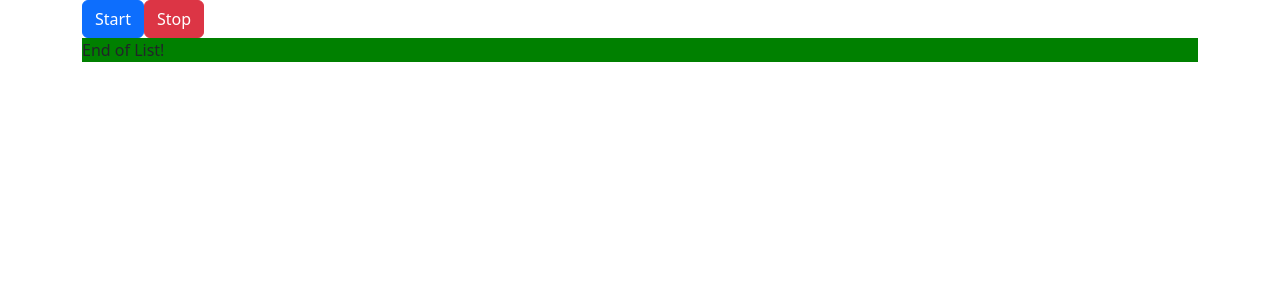
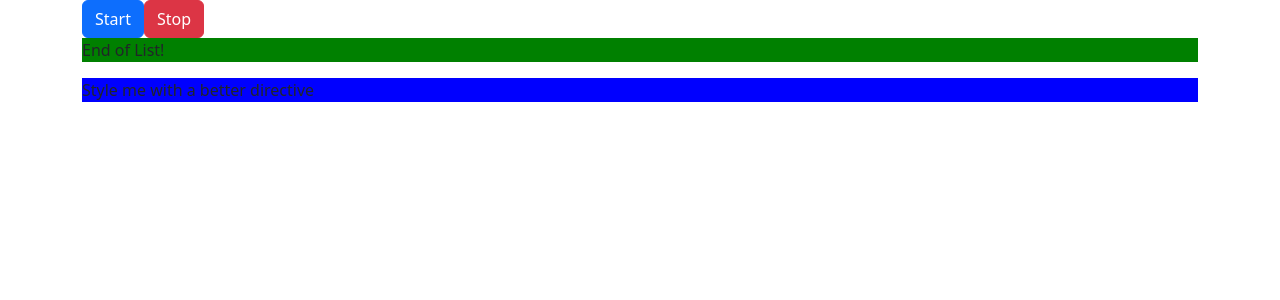
Before and after one commit to jvilla1991/bind-it-app, an Angular app: page / in a window 1280 px wide. Shown: the top 300 px of the page. Built offline with nearby package versions, Linux system fonts and the light colour scheme.

Commit message:
Formulated a better directive

```diff
--- a/src/app/app.component.html
+++ b/src/app/app.component.html
@@ -9,5 +9,7 @@
     </ng-template>
   </ng-container>
   <p appBasicHighlight>End of List!</p>
+  <!-- This one is defined in it's own file -->
+  <p appBetterHighlight>Style me with a better directive</p>
 
 </div>
--- a/src/app/better-highlight/better-highlight.directive.ts
+++ b/src/app/better-highlight/better-highlight.directive.ts
@@ -1,10 +1,14 @@
-import { Directive } from '@angular/core';
+import { Directive, ElementRef, OnInit, Renderer2 } from '@angular/core';
 
 @Directive({
   selector: '[appBetterHighlight]'
 })
-export class BetterHighlightDirective {
+export class BetterHighlightDirective implements OnInit {
 
-  constructor() { }
+  constructor(private elRef: ElementRef, private renderer: Renderer2) { }
+
+  ngOnInit(): void {
+    this.renderer.setStyle(this.elRef.nativeElement, 'background-color', 'blue')
+  }
 
 }
```
